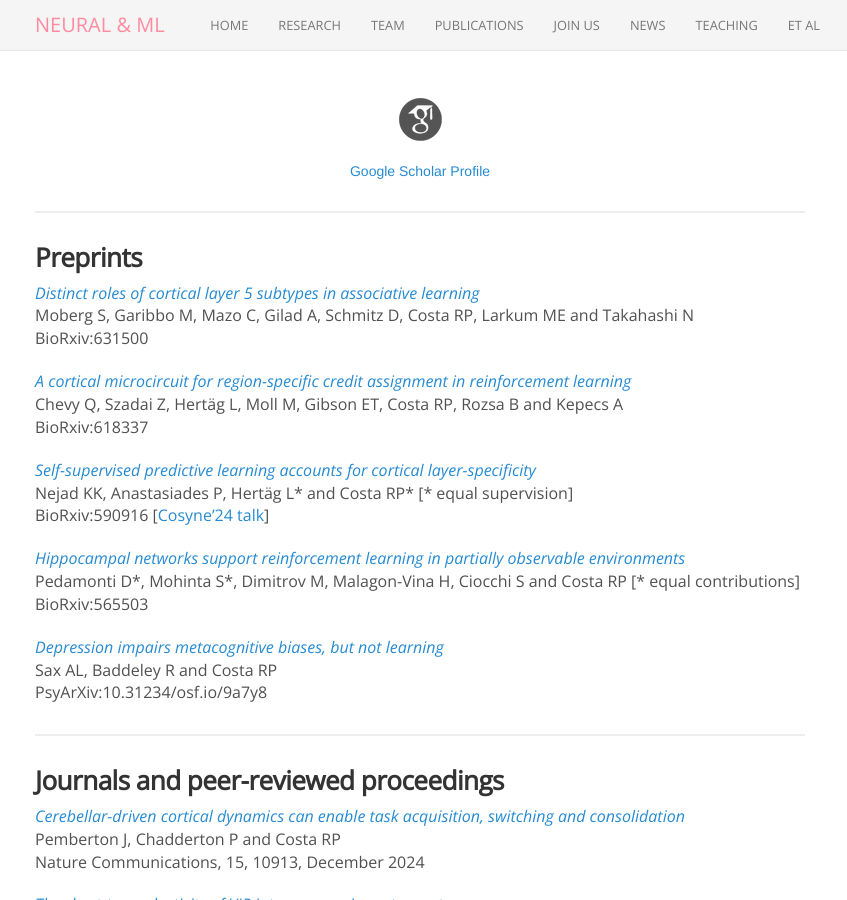
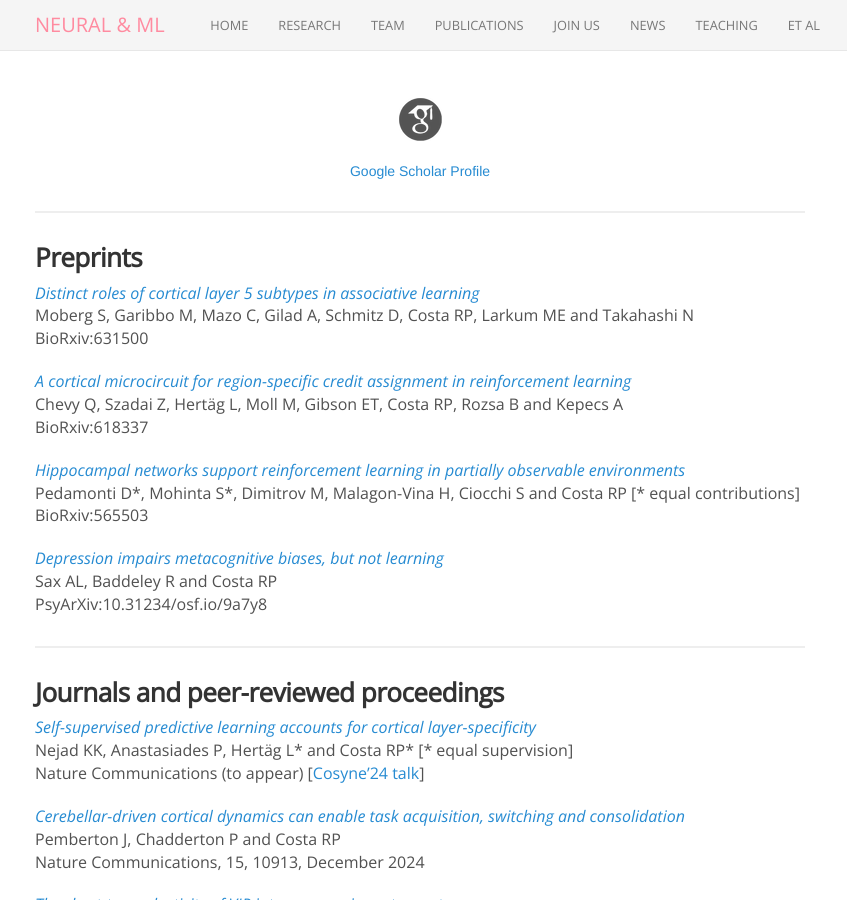
Before and after one commit to neuralml/neuralml.github.io, a Jekyll site: the page built from publications.md, in a window 1280 px wide and 900 px high. Shown: the whole window, without its empty margins (220-1067 px from the left). Built offline with Jekyll 4.4.1, drawn with Linux system fonts in a browser that asks for light colours; nearby versions of some CDN libraries; part of the change alters nothing that is shown.

Commit message:
Update publications.md

```diff
--- a/publications.md
+++ b/publications.md
@@ -24,10 +24,6 @@ BioRxiv:631500
 Chevy Q, Szadai Z, Hertäg L, Moll M, Gibson ET, Costa RP, Rozsa B and Kepecs A<br>
 BioRxiv:618337
 
-[_Self-supervised predictive learning accounts for cortical layer-specificity_](https://doi.org/10.1101/2024.04.24.590916)<br>
-Nejad KK, Anastasiades P, Hertäg L\* and Costa RP\* [\* equal supervision]<br>
-BioRxiv:590916 [[Cosyne'24 talk](https://youtu.be/rNPhkhJtCc8)]
-
 [_Hippocampal networks support reinforcement learning in partially observable environments_](https://doi.org/10.1101/2023.11.09.565503)<br>
 Pedamonti D\*, Mohinta S\*, Dimitrov M, Malagon-Vina H, Ciocchi S and Costa RP [\* equal contributions]<br>
 BioRxiv:565503
@@ -40,6 +36,10 @@ PsyArXiv:10.31234/osf.io/9a7y8
 <hr>
 
 ### Journals and peer-reviewed proceedings
+
+[_Self-supervised predictive learning accounts for cortical layer-specificity_](https://doi.org/10.1101/2024.04.24.590916)<br>
+Nejad KK, Anastasiades P, Hertäg L\* and Costa RP\* [\* equal supervision]<br>
+Nature Communications (to appear) [[Cosyne'24 talk](https://youtu.be/rNPhkhJtCc8)]
 
 [_Cerebellar-driven cortical dynamics can enable task acquisition, switching and consolidation_](https://www.nature.com/articles/s41467-024-55315-6)<br>
 Pemberton J, Chadderton P and Costa RP<br>
```
